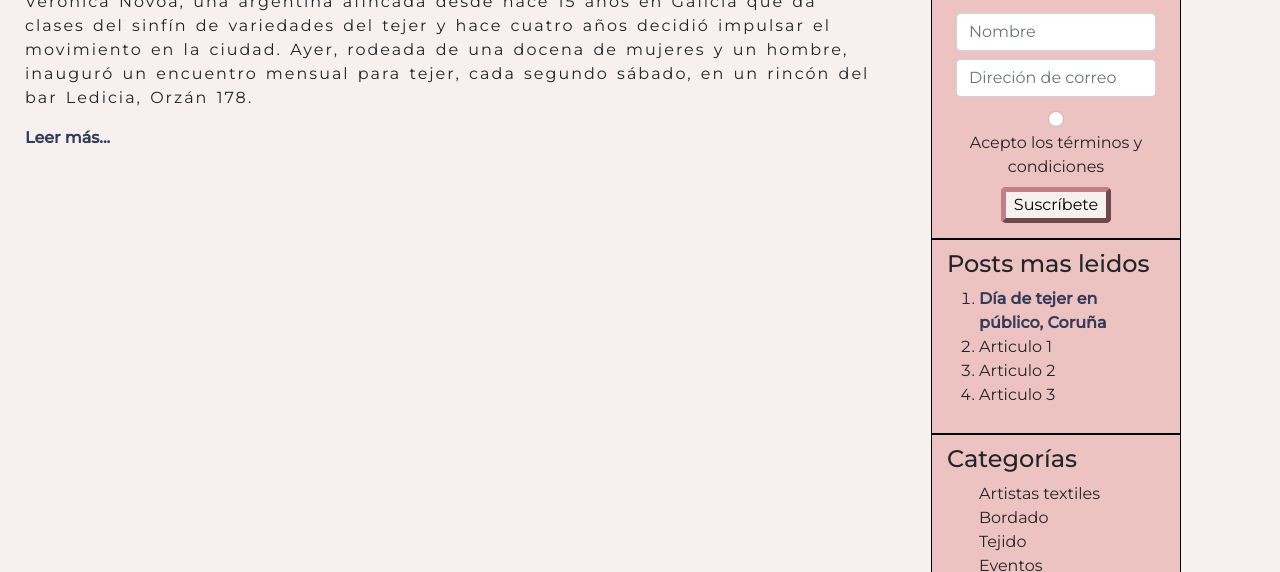
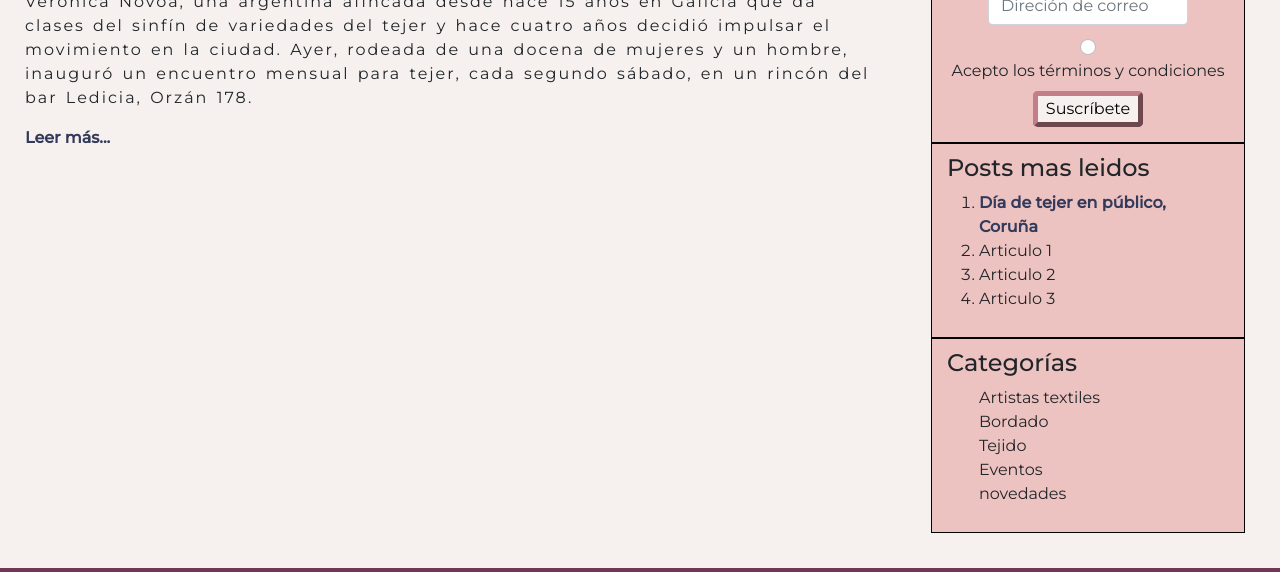
Before and after one commit to NatiBorjas/Malva, a website: page index.html in a window 1280 px wide. Shown: the part 479-1051 px from the top of the page. Drawn offline with nearby package versions, Linux system fonts and the light colour scheme.

Commit message:
Edicion estructura general

```diff
--- a/scss/_general.scss
+++ b/scss/_general.scss
@@ -25,9 +25,10 @@ body{
     "main side"
     "main side"
     "footer footer";
-    grid-template-columns: 70vw 25vw;
+    grid-template-columns: 70vw 30vw;
     margin-top: 80px;
 }
+
 ul{
     list-style-type: none;
 }
@@ -71,3 +72,11 @@ footer{
     width: 30px;
     text-decoration: none;
 }
+
+/*======================*/
+/*        Queries       */
+/*======================*/
+
+// @media (min-width: 320px) {
+//     body
+// }
--- a/scss/_menu-der.scss
+++ b/scss/_menu-der.scss
@@ -4,7 +4,7 @@
 aside{
     @include flex;
     grid-area: side;
-    padding: 35px;
+    padding: 55px;
 }
 ol{
     text-decoration: none;
```
Also changed, not shown: css/main.css.
